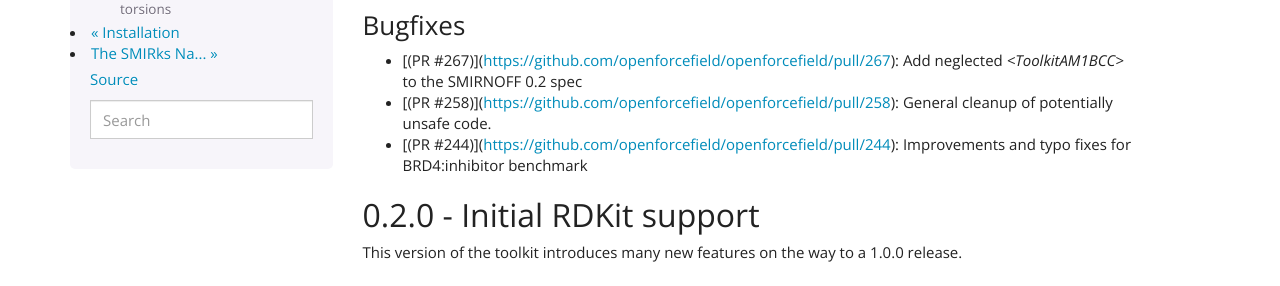
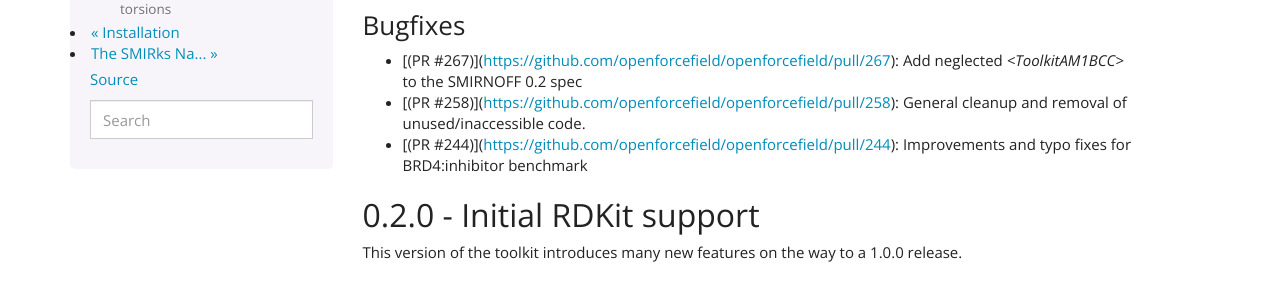
Before and after one commit to openforcefield/openff-toolkit, a Sphinx documentation site: the page built from docs/releasehistory.rst, in a window 1280 px wide. Shown: the part 376-662 px from the top of the page. Built offline with Sphinx 7.4.7, drawn with Linux system fonts in a browser that asks for light colours.

Commit message:
Update releasehistory.rst

```diff
--- a/docs/releasehistory.rst
+++ b/docs/releasehistory.rst
@@ -15,7 +15,7 @@ This release features various documentation fixes, minor bugfixes, and code clea
 Bugfixes
 """"""""
 * [(PR #267)](https://github.com/openforcefield/openforcefield/pull/267): Add neglected `<ToolkitAM1BCC>` to the SMIRNOFF 0.2 spec
-* [(PR #258)](https://github.com/openforcefield/openforcefield/pull/258): General cleanup of potentially unsafe code.
+* [(PR #258)](https://github.com/openforcefield/openforcefield/pull/258): General cleanup and removal of unused/inaccessible code.
 * [(PR #244)](https://github.com/openforcefield/openforcefield/pull/244): Improvements and typo fixes for BRD4:inhibitor benchmark
 
 0.2.0 - Initial RDKit support
```
